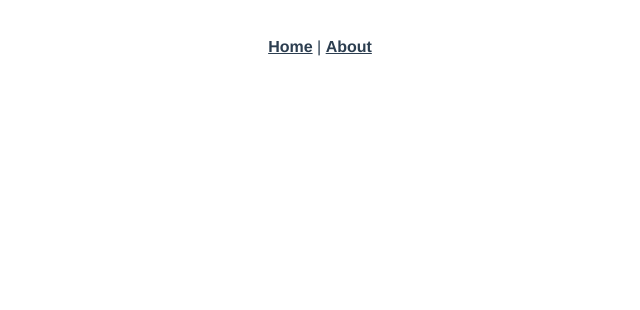
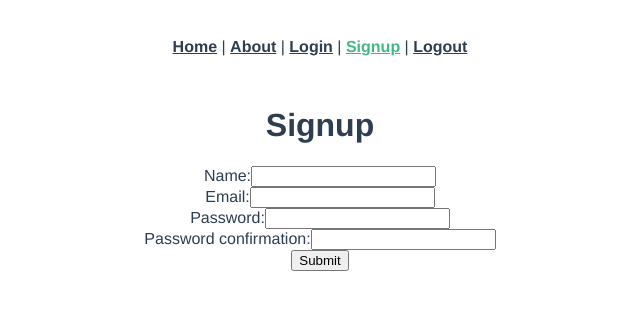
Before and after one commit to alexrrodriguez/athlete-street-frontend, a Vue app: page /signup in a window 1280 px wide. Shown: the top 310 px of the page, without its empty margins (320-960 px from the left). Built offline with nearby package versions, Linux system fonts and the light colour scheme.

Commit message:
create login, logout, and signup pages with jwt authentication

```diff
--- a/src/App.vue
+++ b/src/App.vue
@@ -4,6 +4,12 @@
       <router-link to="/">Home</router-link>
       |
       <router-link to="/about">About</router-link>
+      |
+      <router-link to="/login">Login</router-link>
+      |
+      <router-link to="/signup">Signup</router-link>
+      |
+      <router-link to="/logout">Logout</router-link>
     </div>
     <router-view />
   </div>
--- a/src/main.js
+++ b/src/main.js
@@ -5,6 +5,11 @@
 
 axios.defaults.baseURL = process.env.NODE_ENV === "development" ? "http://localhost:3000" : "/";
 
+var jwt = localStorage.getItem("jwt");
+if (jwt) {
+  axios.defaults.headers.common["Authorization"] = "Bearer " + jwt;
+}
+
 Vue.config.productionTip = false;
 
 new Vue({
--- a/src/router/index.js
+++ b/src/router/index.js
@@ -2,6 +2,9 @@
 import VueRouter from "vue-router";
 import Home from "../views/Home.vue";
 import ProductsShow from "../views/ProductsShow.vue";
+import Signup from "../views/Signup.vue";
+import Login from "../views/Login.vue";
+import Logout from "../views/Logout.vue";
 
 Vue.use(VueRouter);
 
@@ -20,6 +23,21 @@
     component: () => import(/* webpackChunkName: "about" */ "../views/About.vue"),
   },
   {
+    path: "/login",
+    name: "login",
+    component: Login,
+  },
+  {
+    path: "/logout",
+    name: "logout",
+    component: Logout,
+  },
+  {
+    path: "/signup",
+    name: "signup",
+    component: Signup,
+  },
+  {
     path: "/products/:id",
     name: "product-show",
     component: ProductsShow,
--- /dev/null
+++ b/src/views/Login.vue
@@ -0,0 +1,49 @@
+<template>
+  <div class="login">
+    <form v-on:submit.prevent="submit()">
+      <h1>Login</h1>
+      <ul>
+        <li v-for="error in errors" v-bind:key="error">{{ error }}</li>
+      </ul>
+      <div>
+        <label>Email:</label>
+        <input type="email" v-model="newSessionParams.email" />
+      </div>
+      <div>
+        <label>Password:</label>
+        <input type="password" v-model="newSessionParams.password" />
+      </div>
+      <input type="submit" value="Submit" />
+    </form>
+  </div>
+</template>
+
+<script>
+import axios from "axios";
+
+export default {
+  data: function () {
+    return {
+      newSessionParams: {},
+      errors: [],
+    };
+  },
+  methods: {
+    submit: function () {
+      axios
+        .post("/sessions", this.newSessionParams)
+        .then((response) => {
+          axios.defaults.headers.common["Authorization"] = "Bearer " + response.data.jwt;
+          localStorage.setItem("jwt", response.data.jwt);
+          this.$router.push("/");
+        })
+        .catch((error) => {
+          console.log(error.response);
+          this.errors = ["Invalid email or password."];
+          this.email = "";
+          this.password = "";
+        });
+    },
+  },
+};
+</script>
--- /dev/null
+++ b/src/views/Logout.vue
@@ -0,0 +1,15 @@
+<template>
+  <div class="logout"></div>
+</template>
+
+<script>
+import axios from "axios";
+
+export default {
+  created: function () {
+    delete axios.defaults.headers.common["Authorization"];
+    localStorage.removeItem("jwt");
+    this.$router.push("/");
+  },
+};
+</script>
--- /dev/null
+++ b/src/views/Signup.vue
@@ -0,0 +1,53 @@
+<template>
+  <div class="signup">
+    <form v-on:submit.prevent="submit()">
+      <h1>Signup</h1>
+      <ul>
+        <li v-for="error in errors" v-bind:key="error">{{ error }}</li>
+      </ul>
+      <div>
+        <label>Name:</label>
+        <input type="text" v-model="newUserParams.name" />
+      </div>
+      <div>
+        <label>Email:</label>
+        <input type="email" v-model="newUserParams.email" />
+      </div>
+      <div>
+        <label>Password:</label>
+        <input type="password" v-model="newUserParams.password" />
+      </div>
+      <div>
+        <label>Password confirmation:</label>
+        <input type="password" v-model="newUserParams.password_confirmation" />
+      </div>
+      <input type="submit" value="Submit" />
+    </form>
+  </div>
+</template>
+
+<script>
+import axios from "axios";
+
+export default {
+  data: function () {
+    return {
+      newUserParams: {},
+      errors: [],
+    };
+  },
+  methods: {
+    submit: function () {
+      axios
+        .post("/users", this.newUserParams)
+        .then((response) => {
+          console.log(response.data);
+          this.$router.push("/login");
+        })
+        .catch((error) => {
+          this.errors = error.response.data.errors;
+        });
+    },
+  },
+};
+</script>
```
